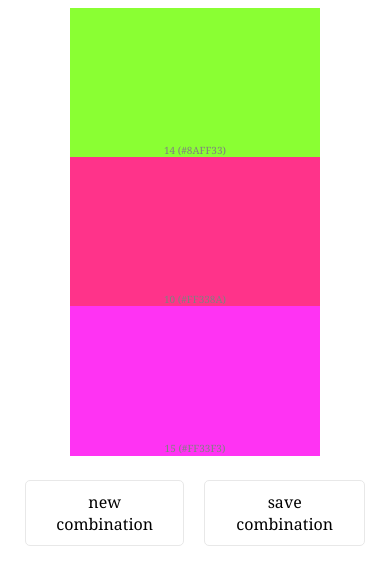
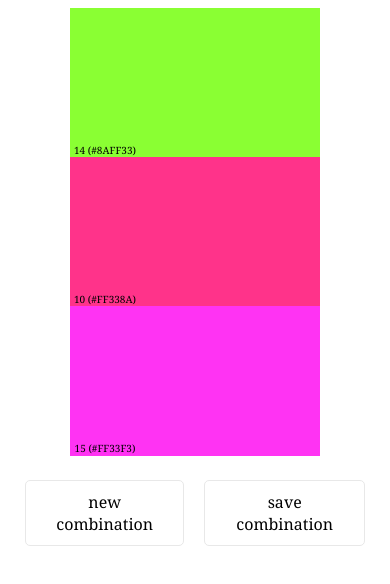
Before and after one commit to aaatelier-ch/jafako, a plain HTML site: page index.html in a window 390 px wide. Shown: the part 106-690 px from the top of the page. Drawn offline with Linux system fonts and the light colour scheme.

Commit message:
Update index.html

```diff
--- a/index.html
+++ b/index.html
@@ -89,7 +89,9 @@
         .color-info {
             margin-top: -15px;
             font-size: 10px;
-            color: grey;
+            color: black;
+            position: relative;
+            left: -90px;
         }
     }
     </style>
```
Lines whose indentation alone changed are shown as unchanged.
